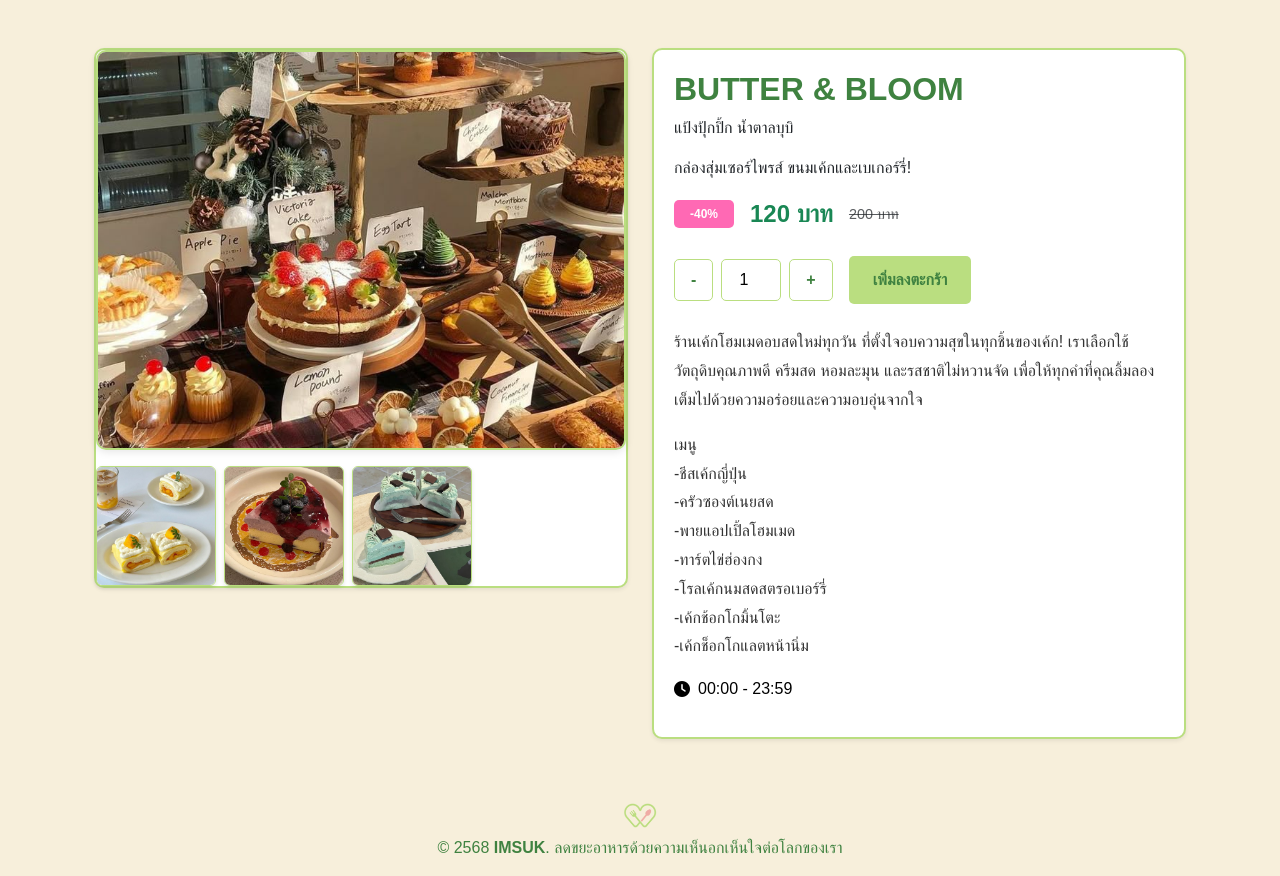
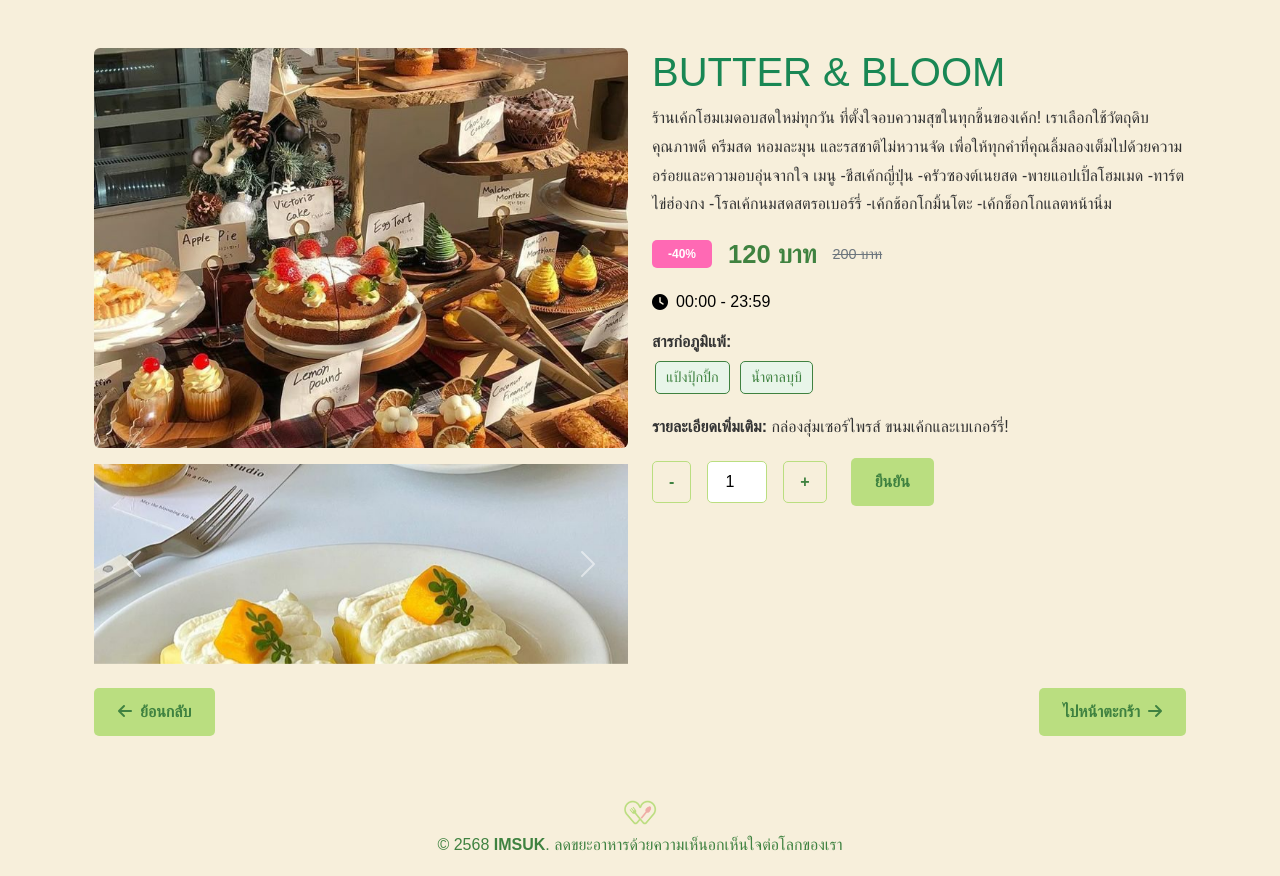
Before and after one commit to sunanthafodill/dsi202_2025, a Django app: page /stores/8cd13c47-7170-4e79-921b-4205da0388b0/ in a window 1280 px wide. Shown: the part 61-937 px from the top of the page. After the commit the page ends 912 px from the top, so only its background shows below. Run offline with Django 4.2, Linux system fonts and the light colour scheme; data comes from the database, SQL or seed files in the repository; both versions use the stored data as it was after the commit.

Commit message:
list&detail

```diff
--- a/myproject/myapp/static/css/styles.css
+++ b/myproject/myapp/static/css/styles.css
@@ -141,11 +142,30 @@ h1, h2, h3, h4, h5, h6 {
     border-radius: 8px;
     border: 1px solid var(--imsuk-secondary);
     box-shadow: 0 2px 4px rgba(0, 0, 0, 0.1);
-    transition: transform 0.3s ease;
+    cursor: pointer;
 }
 
 .additional-image:hover {
     transform: scale(1.1);
+}
+
+/* Carousel in Modal */
+.carousel-item img {
+    max-height: 500px;
+    object-fit: contain;
+    margin: auto;
+}
+
+/* Allergen Styles */
+.allergen {
+    display: inline-block;
+    border: 1px solid var(--imsuk-primary);
+    border-radius: 5px;
+    padding: 5px 10px;
+    margin: 3px;
+    background-color: #e8f5e9;
+    color: var(--imsuk-primary);
+    font-size: 0.9rem;
 }
 
 /* Store Name */
--- a/myproject/myapp/templates/store_detail.html
+++ b/myproject/myapp/templates/store_detail.html
@@ -1,11 +1,11 @@
 {% extends 'base.html' %}
 {% load static store_tags %}
-{% block title %}IMSUK - {{ store.name }}{% endblock %}
+{% block title %}<strong>IMSUK</strong> - {{ store.name }}{% endblock %}
 {% block content %}
 <div class="container my-5">
     <!-- Toast Container -->
     <div class="toast-container position-fixed top-0 end-0 p-3">
-        <div id="cartToast" class="toast align-items-center text-white bg-imsuk border-0" role="alert" aria-live="assertive" aria-atomic="true">
+        <div id="cartToast" class="toast align-items-center text-white border-0" role="alert" aria-live="assertive" aria-atomic="true">
             <div class="d-flex">
                 <div class="toast-body"></div>
                 <button type="button" class="btn-close btn-close-white me-2 m-auto" data-bs-dismiss="toast" aria-label="Close"></button>
@@ -13,112 +13,158 @@
         </div>
     </div>
 
-    <div class="row g-4">
-        <!-- Images -->
-        <div class="col-lg-6">
-            <div class="store-card card shadow-sm animate__animated animate__fadeIn">
-                <div class="img-container">
+    <!-- Store Details -->
+    <div class="row">
+        <div class="col-md-6">
             {% if store.store_image %}
-                    <img src="{{ store.store_image.url }}" class="store-image img-fluid" alt="{{ store.name }}">
+            <img src="{{ store.store_image.url }}" class="img-fluid rounded store-image mb-3" alt="{{ store.name }}" loading="lazy">
             {% else %}
-                    <img src="https://via.placeholder.com/600x400" class="store-image img-fluid" alt="Store image not available">
+            <img src="https://via.placeholder.com/400x300" class="img-fluid rounded store-image mb-3" alt="ไม่มีรูปภาพร้านค้า" loading="lazy">
             {% endif %}
+            {% if store.additional_images %}
+            <div id="storeImageCarousel" class="carousel slide" data-bs-ride="carousel">
+                <div class="carousel-inner">
+                    {% for image in store.additional_images %}
+                    <div class="carousel-item {% if forloop.first %}active{% endif %}">
+                        <img src="{{ image }}" class="d-block w-100" alt="รูปภาพเพิ่มเติม {{ forloop.counter }}" style="height: 200px; object-fit: cover;">
                     </div>
-                {% if store.additional_images %}
-                <div class="additional-images mt-3 d-flex flex-wrap gap-2">
-                    {% for img in store.additional_images %}
-                    <img src="{{ img|strip }}" class="additional-image rounded" alt="Additional image for {{ store.name }}">
-                    {% empty %}
-                    <img src="https://via.placeholder.com/120x120" class="additional-image rounded" alt="No additional images">
                     {% endfor %}
+                </div>
+                <button class="carousel-control-prev" type="button" data-bs-target="#storeImageCarousel" data-bs-slide="prev">
+                    <span class="carousel-control-prev-icon" aria-hidden="true"></span>
+                    <span class="visually-hidden">Previous</span>
+                </button>
+                <button class="carousel-control-next" type="button" data-bs-target="#storeImageCarousel" data-bs-slide="next">
+                    <span class="carousel-control-next-icon" aria-hidden="true"></span>
+                    <span class="visually-hidden">Next</span>
+                </button>
             </div>
             {% endif %}
         </div>
+        <div class="col-md-6">
+            <h1 class="store-title text-success">{{ store.name }}</h1>
+            <p class="store-description">{{ store.description }}</p>
+            <div class="price-section mb-3">
+                {% if store.discount_percentage and store.discount_percentage > 0 %}
+                <span class="badge badge-discount me-2">-{{ store.discount_percentage|floatformat:0 }}%</span>
+                <span class="discounted-price">{{ store.discounted_price|floatformat:0 }} บาท</span>
+                <span class="original-price ms-2">{{ store.price|floatformat:0 }} บาท</span>
+                {% else %}
+                <span class="discounted-price">{{ store.price|floatformat:0 }} บาท</span>
+                {% endif %}
             </div>
-        <!-- Store Details -->
-        <div class="col-lg-6">
-            <div class="store-card card shadow-sm animate__animated animate__fadeIn">
-                <div class="card-body">
-                    <h1 class="store-name mb-2">{{ store.name }}</h1>
-                    <!-- Allergens -->
+            <p class="opening-hours">
+                <i class="fas fa-clock clock-icon"></i>
+                {{ store.available_from|time:"H:i" }} - {{ store.available_until|time:"H:i" }}
+            </p>
             {% if store.allergen_ingredients %}
-                    <div class="allergen-list mb-3">
+            <div class="allergen-section mb-3">
+                <p class="mb-1"><strong>สารก่อภูมิแพ้:</strong></p>
                 {% for allergen in store.allergen_ingredients|split:"," %}
                 <span class="allergen">{{ allergen|strip }}</span>
-                        {% empty %}
-                        <span class="allergen">ไม่มีข้อมูล</span>
                 {% endfor %}
             </div>
             {% endif %}
             {% if store.additional_details %}
-                    <p class="additional-details mb-3">{{ store.additional_details|linebreaks }}</p>
+            <p class="additional-details"><strong>รายละเอียดเพิ่มเติม:</strong> {{ store.additional_details }}</p>
             {% endif %}
-                    <!-- Price -->
-                    <div class="price-section mb-4">
-                        {% if store.discount_percentage > 0 %}
-                        <span class="badge badge-discount me-2">
-                            -{{ store.discount_percentage|floatformat:0 }}%
-                        </span>
-                        <span class="discounted-price text-success fs-4">{{ store.discounted_price|floatformat:0 }} บาท</span>
-                        <span class="original-price text-muted text-decoration-line-through ms-2">{{ store.price|floatformat:0 }} บาท</span>
-                        {% else %}
-                        <span class="discounted-price text-success fs-4">{{ store.price|floatformat:0 }} บาท</span>
-                        {% endif %}
-                    </div>
             <!-- Add to Cart Form -->
-                    <form method="post" class="d-flex align-items-center add-to-cart-form mb-4" data-store-id="{{ store.id }}">
+            <form method="post" class="add-to-cart-form" data-store-id="{{ store.id }}" data-store-name="{{ store.name }}">
                 {% csrf_token %}
                 <input type="hidden" name="store_id" value="{{ store.id }}">
-                        <button type="button" class="btn btn-outline-imsuk decrease-quantity">-</button>
-                        <input type="number" name="quantity" value="1" min="1" max="{{ store.quantity_available|default:9999 }}" class="quantity-input mx-2" aria-label="Quantity" readonly>
-                        <button type="button" class="btn btn-outline-imsuk increase-quantity">+</button>
-                        <button type="submit" class="btn btn-imsuk ms-3 add-to-cart-btn">เพิ่มลงตะกร้า</button>
+                <input type="hidden" name="quantity" value="{{ cart_quantity|default:1 }}" class="quantity-hidden" max="{{ store.quantity_available|default:9999 }}">
+                <div class="cart-controls d-flex align-items-center" data-added="true">
+                    <button type="button" class="btn btn-outline-imsuk decrease-quantity" aria-label="ลดจำนวน">-</button>
+                    <input type="number" name="quantity" value="{{ cart_quantity|default:1 }}" min="0" max="{{ store.quantity_available|default:9999 }}" class="quantity-input mx-2" readonly aria-label="จำนวน">
+                    <button type="button" class="btn btn-outline-imsuk increase-quantity" aria-label="เพิ่มจำนวน">+</button>
+                    <button type="submit" class="btn btn-imsuk ms-3 confirm-btn" aria-label="ยืนยันตะกร้า">ยืนยัน</button>
+                </div>
             </form>
-                    <!-- Description -->
-                    {% if store.description %}
-                    <div class="store-description mb-3">{{ store.description|linebreaks }}</div>
-                    {% endif %}
-                    <!-- Opening Hours -->
-                    <p class="opening-hours mb-3">
-                        <i class="fas fa-clock me-2"></i>
-                        {{ store.available_from|time:"H:i" }} - {{ store.available_until|time:"H:i" }}
-                    </p>
         </div>
     </div>
-        </div>
+
+    <!-- Navigation Buttons -->
+    <div class="d-flex justify-content-between mt-4">
+        <a href="{% url 'store_list' %}" class="btn btn-imsuk" aria-label="ย้อนกลับไปหน้ารายการร้านค้า">
+            <i class="fas fa-arrow-left me-2"></i>ย้อนกลับ
+        </a>
+        <a href="{% url 'cart' %}" class="btn btn-imsuk" aria-label="ไปหน้าตะกร้า">
+            ไปหน้าตะกร้า<i class="fas fa-arrow-right ms-2"></i>
+        </a>
     </div>
 </div>
 
 <script>
 document.addEventListener('DOMContentLoaded', function() {
     const form = document.querySelector('.add-to-cart-form');
-        const quantityInput = form.querySelector('.quantity-input');
-        const addToCartBtn = form.querySelector('.add-to-cart-btn');
+    const cartControls = document.querySelector('.cart-controls');
+    const quantityHidden = document.querySelector('.quantity-hidden');
+    const quantityInput = document.querySelector('.quantity-input');
+    const confirmBtn = document.querySelector('.confirm-btn');
     const toastEl = document.getElementById('cartToast');
     const toast = new bootstrap.Toast(toastEl);
+    const isAuthenticated = {{ user.is_authenticated|yesno:"true,false" }};
+    const storeId = parseInt(form.getAttribute('data-store-id'));
+    const storeName = form.getAttribute('data-store-name');
+    const currentCartStoreId = {{ current_cart_store_id|default:0 }};
 
-        // Quantity buttons
-        form.querySelector('.increase-quantity').addEventListener('click', () => {
+    // Update button color based on quantity
+    function updateConfirmButton() {
+        const quantity = parseInt(quantityInput.value);
+        confirmBtn.classList.remove('btn-imsuk', 'btn-danger');
+        confirmBtn.classList.add(quantity === 0 ? 'btn-danger' : 'btn-imsuk');
+    }
+
+    updateConfirmButton();
+
+    // Handle increase/decrease buttons
+    cartControls.querySelector('.increase-quantity').addEventListener('click', () => {
         let quantity = parseInt(quantityInput.value);
         const max = parseInt(quantityInput.getAttribute('max'));
         if (quantity < max) {
             quantityInput.value = quantity + 1;
-            }
-        });
-        form.querySelector('.decrease-quantity').addEventListener('click', () => {
-            let quantity = parseInt(quantityInput.value);
-            if (quantity > 1) {
-                quantityInput.value = quantity - 1;
+            quantityHidden.value = quantityInput.value;
+            updateConfirmButton();
         }
     });
 
-        // Add to cart
+    cartControls.querySelector('.decrease-quantity').addEventListener('click', () => {
+        let quantity = parseInt(quantityInput.value);
+        if (quantity > 0) {
+            quantityInput.value = quantity - 1;
+            quantityHidden.value = quantityInput.value;
+            updateConfirmButton();
+        }
+    });
+
+    // Handle form submission
     form.addEventListener('submit', function(e) {
         e.preventDefault();
-            addToCartBtn.disabled = true;
-            addToCartBtn.textContent = 'กำลังเพิ่ม...';
+
+        if (!isAuthenticated) {
+            const authModal = new bootstrap.Modal(document.getElementById('authModal'));
+            authModal.show();
+            toastEl.querySelector('.toast-body').textContent = 'กรุณาเข้าสู่ระบบหรือสมัครสมาชิกเพื่อเพิ่มสินค้าลงตะกร้า';
+            toastEl.classList.remove('bg-success', 'bg-danger');
+            toastEl.classList.add('bg-warning');
+            toast.show();
+            return;
+        }
+
+        // ตรวจสอบร้านในตะกร้า
+        if (currentCartStoreId !== 0 && currentCartStoreId !== storeId) {
+            toastEl.querySelector('.toast-body').textContent = 'คุณต้องล้างตะกร้าก่อนเพิ่มสินค้าจากร้านใหม่ ไปที่ตะกร้าเพื่อล้าง';
+            toastEl.classList.remove('bg-success', 'bg-danger');
+            toastEl.classList.add('bg-warning');
+            toast.show();
+            return;
+        }
+
+        confirmBtn.disabled = true;
+        confirmBtn.textContent = 'กำลังยืนยัน...';
+
         const formData = new FormData(this);
-            fetch("{% url 'store_detail' store.id %}", {
+        fetch("{% url 'add_to_cart' %}", {
             method: 'POST',
             body: formData,
             headers: {
@@ -126,38 +172,41 @@
                 'X-Requested-With': 'XMLHttpRequest'
             }
         })
-            .then(response => response.json())
+        .then(response => {
+            if (!response.ok) {
+                throw new Error(`HTTP error! Status: ${response.status}`);
+            }
+            return response.json();
+        })
         .then(data => {
             toastEl.querySelector('.toast-body').textContent = data.message;
-                toastEl.classList.remove('bg-danger', 'bg-success');
-                toastEl.classList.add(data.success ? 'bg-success' : 'bg-danger');
+            toastEl.classList.remove('bg-danger', 'bg-success', 'bg-warning');
+            toastEl.classList.add(data.success ? (parseInt(quantityHidden.value) === 0 ? 'bg-danger' : 'bg-success') : 'bg-danger');
             toast.show();
+
             if (data.success) {
-                    const badge = document.querySelector('.badge');
-                    badge.textContent = parseInt(badge.textContent || 0) + parseInt(quantityInput.value);
+                const badge = document.querySelector('.cart-badge');
+                if (badge && data.cart_count !== undefined) {
+                    badge.textContent = data.cart_count;
+                    badge.style.display = data.cart_count > 0 ? 'inline-block' : 'none';
+                }
+
+                quantityInput.value = quantityHidden.value;
+                updateConfirmButton();
             }
         })
         .catch(error => {
-                console.error('Error:', error);
-                toastEl.querySelector('.toast-body').textContent = 'เกิดข้อผิดพลาด กรุณาลองใหม่';
-                toastEl.classList.remove('bg-danger', 'bg-success');
+            console.error('Error adding to cart:', error);
+            toastEl.querySelector('.toast-body').textContent = 'เกิดข้อผิดพลาดในการอัปเดตตะกร้า กรุณาลองใหม่';
+            toastEl.classList.remove('bg-danger', 'bg-success', 'bg-warning');
             toastEl.classList.add('bg-danger');
             toast.show();
         })
         .finally(() => {
-                addToCartBtn.disabled = false;
-                addToCartBtn.textContent = 'เพิ่มลงตะกร้า';
+            confirmBtn.disabled = false;
+            confirmBtn.textContent = 'ยืนยัน';
         });
     });
-
-        // Show toast for Django messages
-        {% if messages %}
-        {% for message in messages %}
-        toastEl.querySelector('.toast-body').textContent = "{{ message }}";
-        toastEl.classList.add('bg-{{ message.tags }}');
-        toast.show();
-        {% endfor %}
-        {% endif %}
 });
 </script>
 {% endblock %}
--- a/myproject/myapp/views.py
+++ b/myproject/myapp/views.py
@@ -17,7 +17,6 @@ def home(request):
         'mission_statement': "เรามุ่งมั่นลดขยะอาหารและต่อสู้กับภาวะโลกร้อนด้วยความเห็นอกเห็นใจต่อโลก ผู้คน และร้านอาหาร"
     }
     return render(request, 'home.html', context)
-
 
 class StoreListView(ListView):
     model = Store
@@ -44,6 +43,27 @@ class StoreListView(ListView):
     def get_context_data(self, **kwargs):
         context = super().get_context_data(**kwargs)
         context['search_query'] = self.request.GET.get('search', '')
+        context.update(base_context(self.request))
+        return context
+
+    def post(self, request, *args, **kwargs):
+        return add_to_cart(request)
+
+class StoreDetailView(DetailView):
+    model = Store
+    template_name = 'store_detail.html'
+    context_object_name = 'store'
+
+    def get_context_data(self, **kwargs):
+        context = super().get_context_data(**kwargs)
+        context['store'].additional_images = self.object.additional_images or []
+        # Get cart quantity for the store
+        cart_quantity = 0
+        if self.request.user.is_authenticated:
+            cart_item = Cart.objects.filter(user=self.request.user, store=self.object).first()
+            if cart_item:
+                cart_quantity = cart_item.quantity
+        context['cart_quantity'] = cart_quantity
         context.update(base_context(self.request))
         return context
 
@@ -118,20 +138,6 @@ def base_context(request):
         'is_authenticated': request.user.is_authenticated,
     }
 
-class StoreDetailView(DetailView):
-    model = Store
-    template_name = 'store_detail.html'
-    context_object_name = 'store'
-
-    def get_context_data(self, **kwargs):
-        context = super().get_context_data(**kwargs)
-        context['store'].additional_images = self.object.additional_images or []
-        context.update(base_context(self.request))
-        return context
-
-    def post(self, request, *args, **kwargs):
-        return add_to_cart(request)
-
 def cart(request):
     if not request.user.is_authenticated:
         messages.warning(request, "กรุณาล็อกอินเพื่อดูตะกร้าสินค้า")
```
Also changed, not shown: other parts of myproject/myapp/static/css/styles.css (+120 -100 lines), myproject/myapp/templates/store_list.html (+31 -30 lines), myproject/db.sqlite3. Lines whose indentation alone changed are shown as unchanged.
